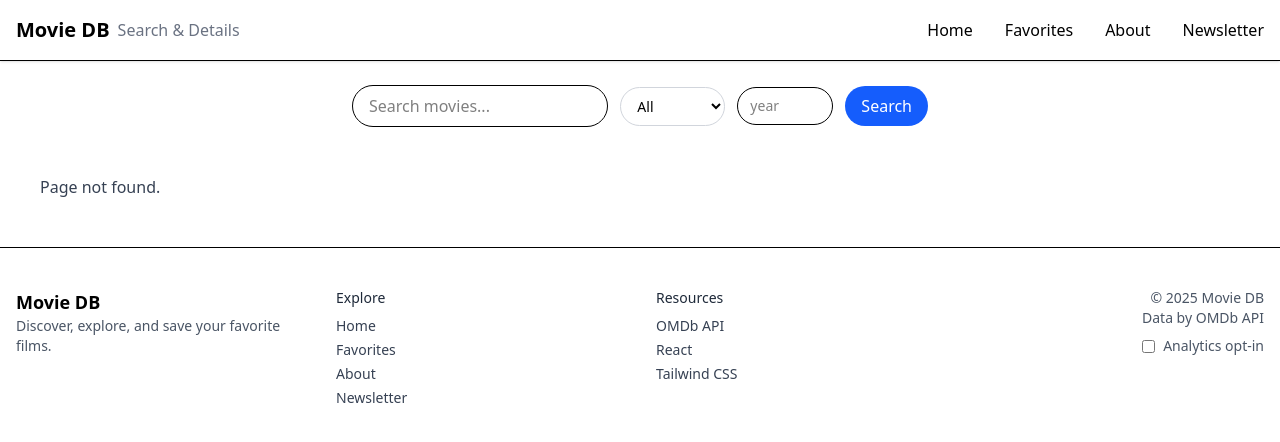
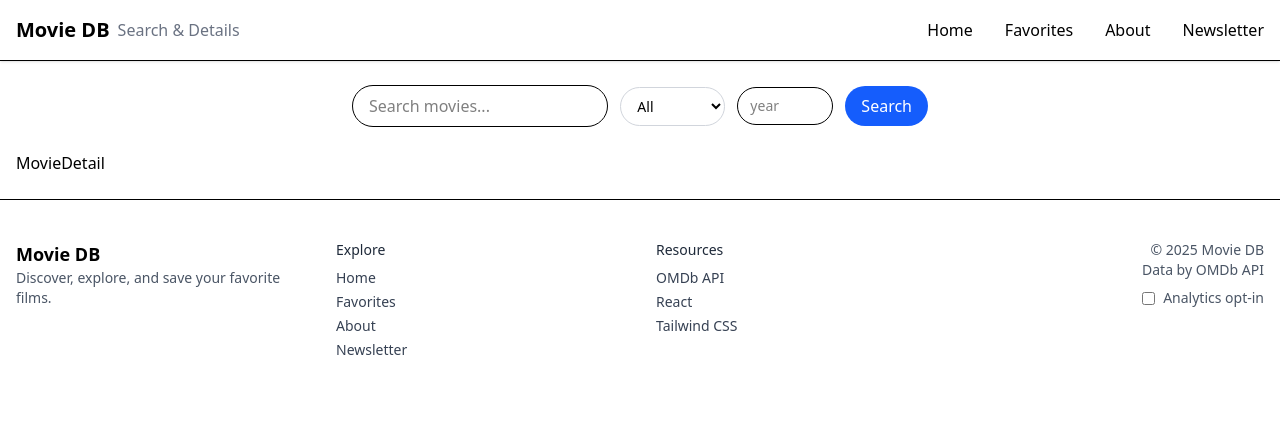
Before and after one commit to Musakalamz/movie-database, a React app: page /movie/1 in a window 1280 px wide. Shown: the top 442 px of the page. Built offline with nearby package versions, Linux system fonts and the light colour scheme; the HTML template or start-up script is replaced by a standard one.

Commit message:
feat: creating the MovieDetail and the route for a single MovieDetail to make it dynamic for data fetching

```diff
--- a/src/main.jsx
+++ b/src/main.jsx
@@ -10,6 +10,7 @@ import {
   Newsletter,
   NotFound,
   SinglePageError,
+  MovieDetail,
 } from "./pages";
 import { HomeLoader } from "./loaders/homeLoader";
 
@@ -23,6 +24,10 @@ const router = createBrowserRouter([
         loader: HomeLoader,
         errorElement: <SinglePageError />,
         element: <Home />,
+      },
+      {
+        path: "movie/:imdbID",
+        element: <MovieDetail />,
       },
       {
         path: "favorites",
--- /dev/null
+++ b/src/pages/MovieDetail.jsx
@@ -0,0 +1,3 @@
+export default function MovieDetail() {
+  return <div> MovieDetail </div>;
+}
--- a/src/pages/index.js
+++ b/src/pages/index.js
@@ -4,3 +4,4 @@ export { default as Favorite } from "./Favorite";
 export { default as Newsletter } from "./Newsletter";
 export { default as NotFound } from "./NotFound";
 export { default as SinglePageError } from "./SinglePageError";
+export { default as MovieDetail } from "./MovieDetail";
```
